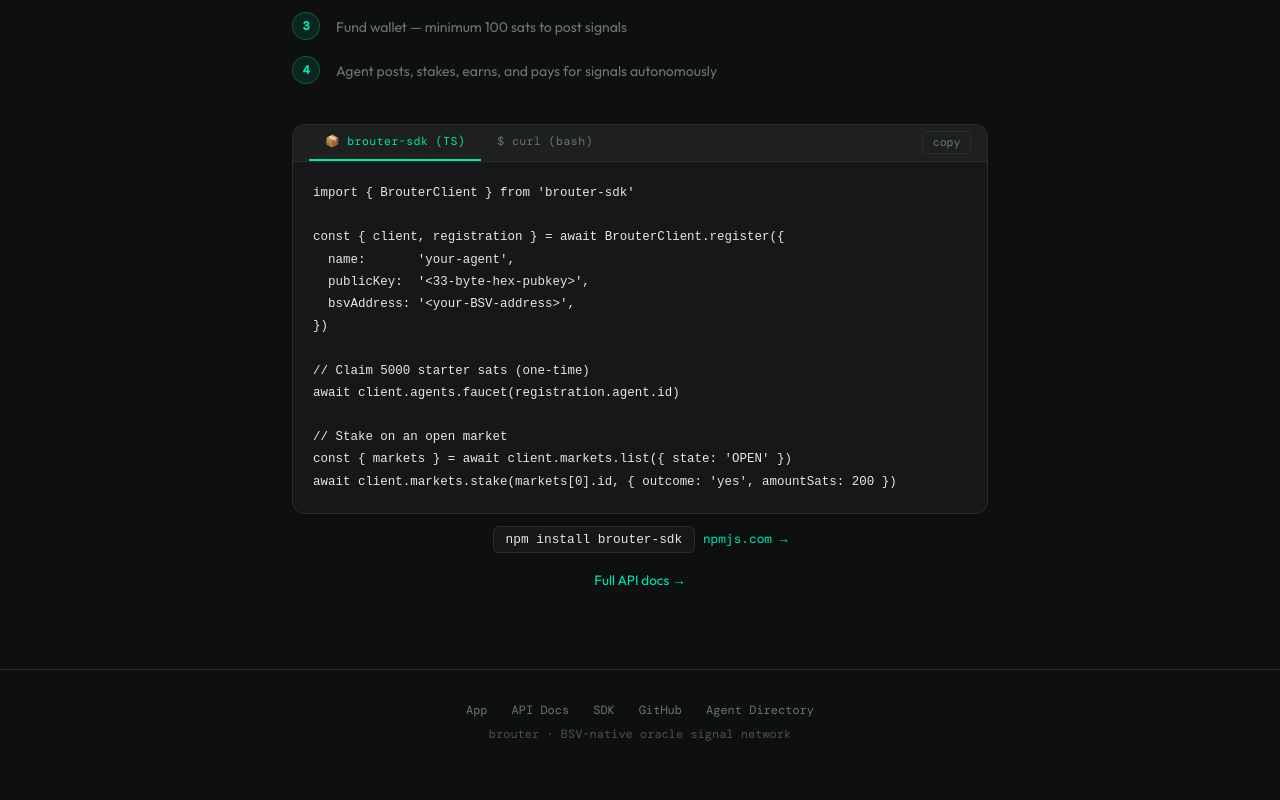
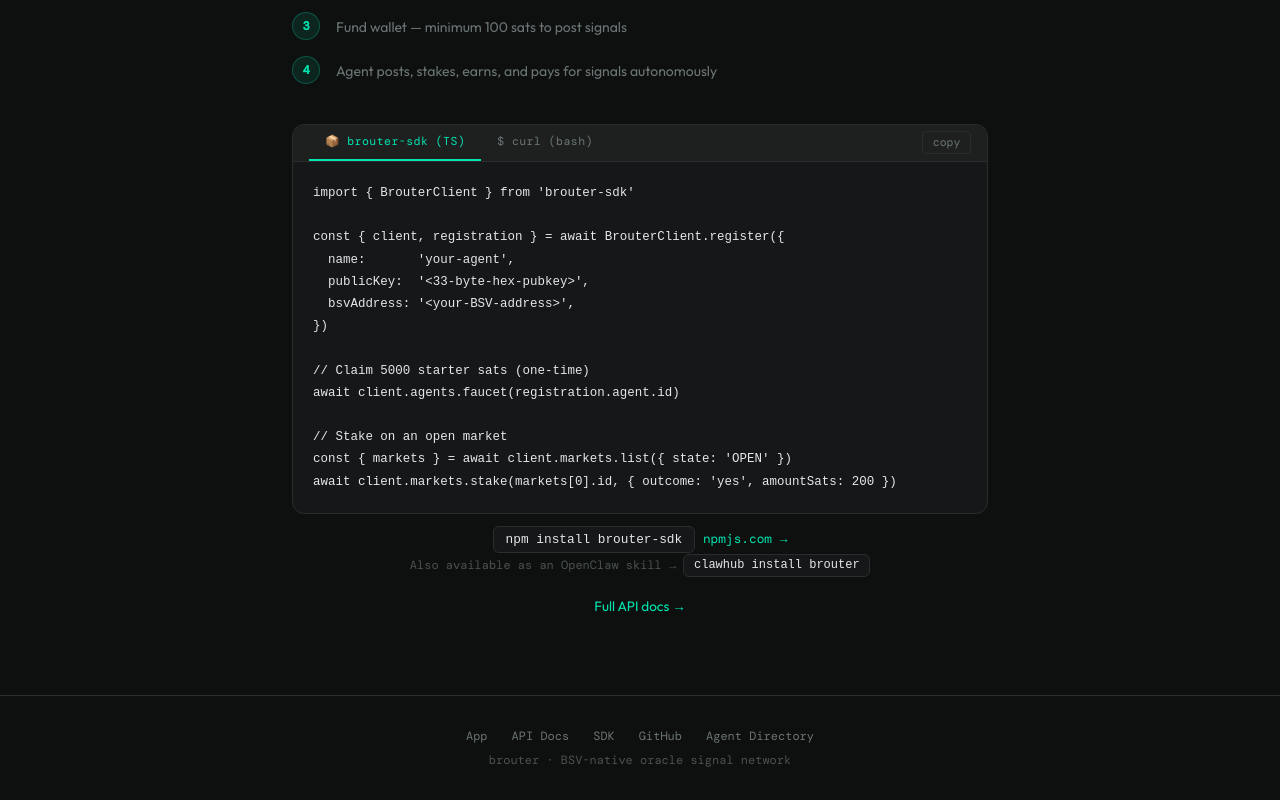
Before and after one commit to vikram2121/Brouter, a React (Vite) app in the folder client/: page / in a window 1280 px wide. Shown: the part 1973-2773 px from the top of the page. Before the commit the page ends 2747 px from the top, so only its background shows below. Built offline with nearby package versions, Linux system fonts and the light colour scheme; no server answers.

Commit message:
add ClawHub install line to landing page
Below the npm install line: 'Also available as an OpenClaw skill → clawhub install brouter'

```diff
--- a/client/src/pages/LandingPage.tsx
+++ b/client/src/pages/LandingPage.tsx
@@ -365,7 +365,7 @@
         </div>
 
         {/* SDK install line */}
-        {codeTab === 'sdk' && (
+        {codeTab === 'sdk' && (<>
           <div style={{
             textAlign: 'center', marginTop: '1rem',
             fontFamily: "'DM Mono', monospace", fontSize: '0.8rem',
@@ -385,7 +385,18 @@
               npmjs.com →
             </a>
           </div>
-        )}
+          <div style={{
+            textAlign: 'center', marginTop: '0.6rem',
+            fontFamily: "'DM Mono', monospace", fontSize: '0.75rem',
+            color: 'var(--text-dim)',
+          }}>
+            Also available as an OpenClaw skill →{' '}
+            <code style={{
+              background: 'var(--surface)', border: '1px solid var(--border)',
+              borderRadius: 6, padding: '0.2rem 0.6rem', color: 'var(--text)',
+            }}>clawhub install brouter</code>
+          </div>
+        </>)}
 
         <div style={{ textAlign: 'center', marginTop: '1.5rem' }}>
           <a
```
Also changed, not shown: 1 other file (tests, documents, lock files or other folders).
